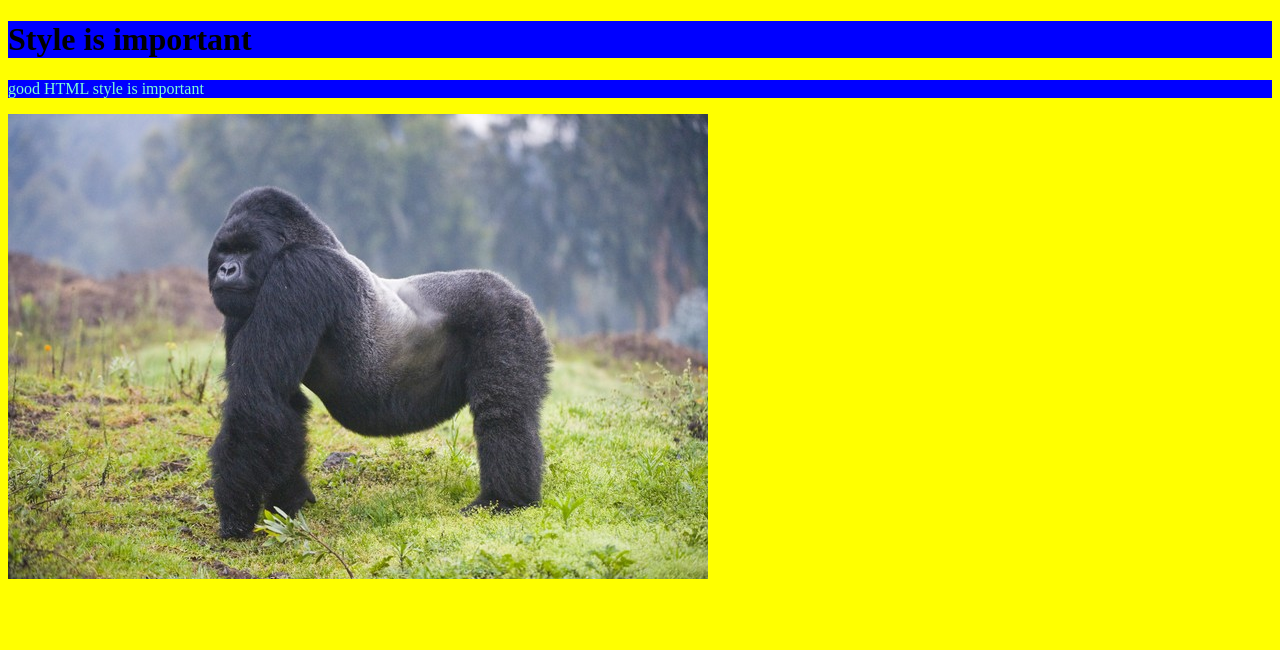
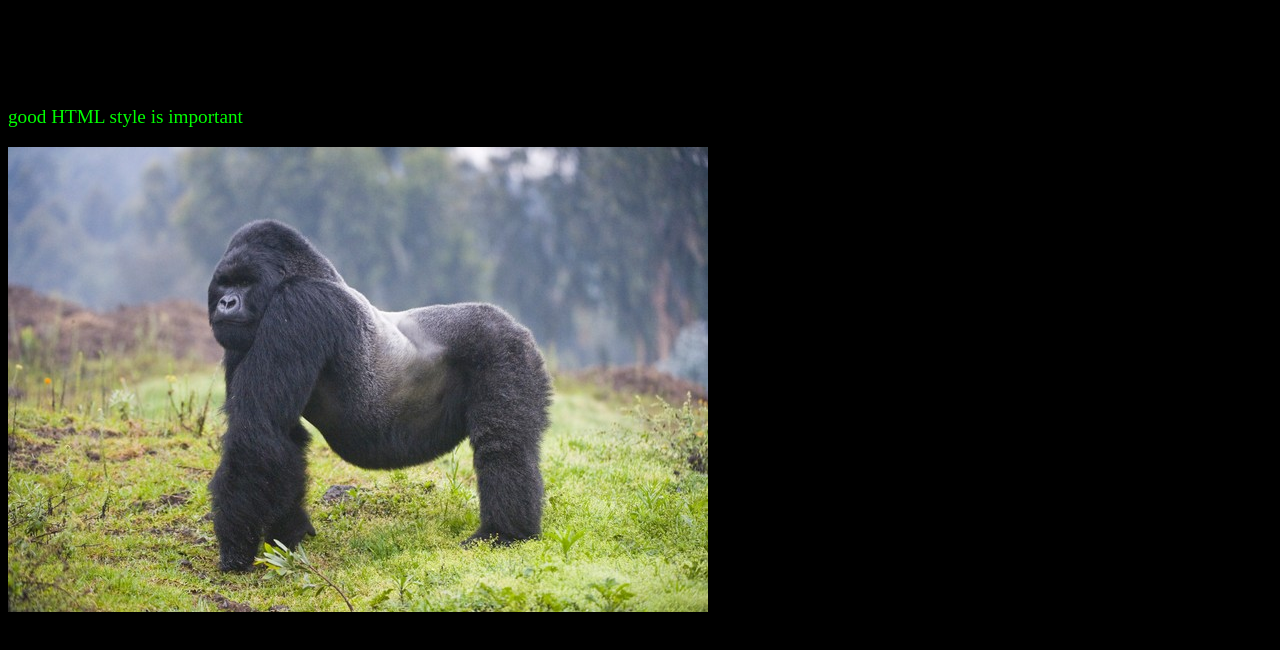
Before and after one commit to SHH-ICS/html-page-Joseph123231, a plain HTML site: page index.html in a window 1280 px wide. Drawn offline with Linux system fonts and the light colour scheme; files that its build step writes are made by us from their sources.

Commit message:
attempt to add css color

```diff
--- a/index.html
+++ b/index.html
@@ -1,23 +1,14 @@
 <!DOCTYPE html>
-<!-- ICS2O-Unit1-03-HTML-hello_world -->
-<html lang="en-ca">
+<html>
   <head>
     <link rel="stylesheet" href="./css/style.css">
     <meta charset="utf-8">
     <meta name="description" content="My first webpage, with proper style"
-    <meta name="viewport" content="width=device-width, initial-scale=1.0">
     <title>My first webpage, with proper style</title>
   </head>
-  <style>
-    #my-header {
-     background-color:blue
-    }
-  </style>
-  <body style="background-color:yellow;">
+  <body>
     <h1 id="my-header">Style is important</h1>
     <p>good HTML style is important</p>
     <img src="./images/GettyImages-157862378-7432ede.jpg" alt="style and picture">
-    <p>
-    </p>
   </body>
 </html>
--- a/style.css/style.css
+++ b/style.css/style.css
@@ -1,4 +1,7 @@
-p {
-color:aquamarine;
-background-color:blue
+body    {
+    background-color: black;
 }
+p   {
+    font-size: larger;
+    color: lime;
+}
```
